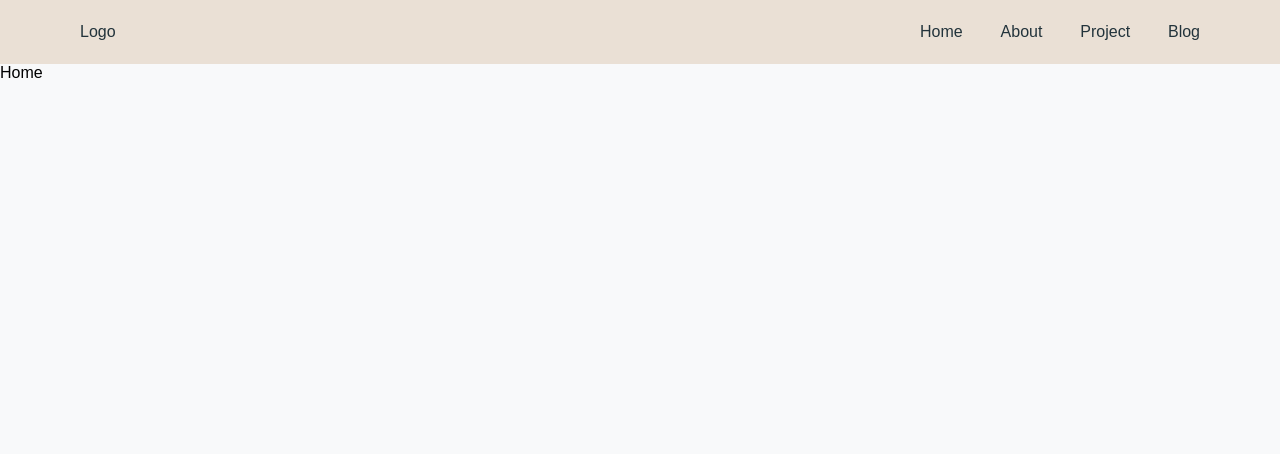
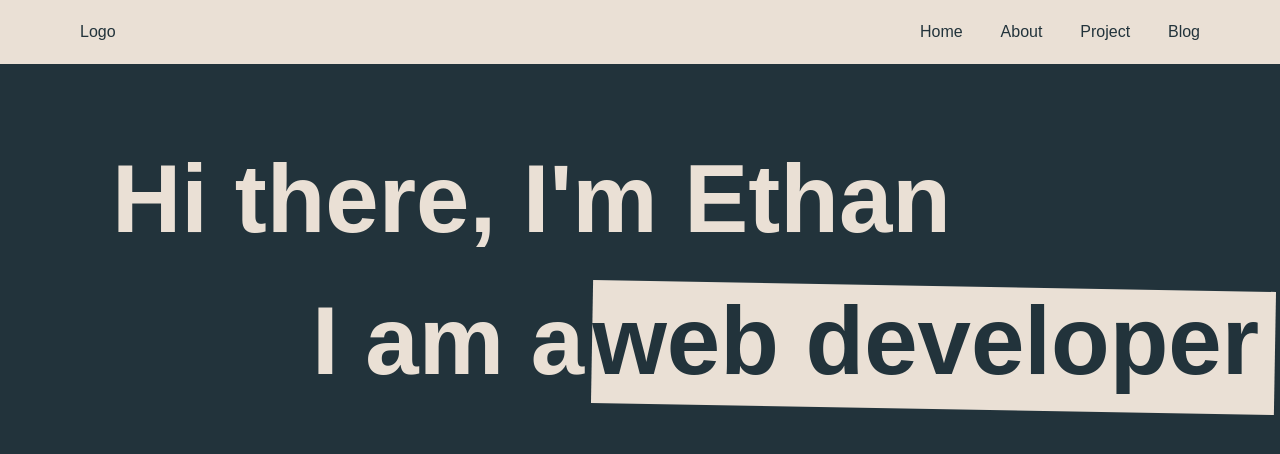
Before and after one commit to EthanChenYen-Peng/personal_site_next, a Next.js app: page /home in a window 1280 px wide. Shown: the top 454 px of the page. Built offline with nearby package versions, Linux system fonts and the light colour scheme.

Commit message:
home page style

```diff
--- /dev/null
+++ b/src/pages/home/Home.styled.ts
@@ -0,0 +1,64 @@
+import styled from 'styled-components'
+import { sizes } from '@/utils/constants'
+
+export const Container = styled.div`
+  background-color: var(--secondary-color);
+  color: var(--primary-color);
+  min-height: 100vh;
+
+
+`
+
+export const HeroContainer = styled.div`
+  font-size: 4rem;
+  padding: 5rem 7rem;
+
+  h2:nth-of-type(2) {
+    transform: translateX(200px);
+    margin-top: 2rem;
+  }
+
+  @media(max-width: ${sizes.sm} ) {
+    font-size: 2rem;
+    padding: 2rem 1rem;
+
+    h2:nth-of-type(2) {
+      transform: translateX(0px);
+    }
+  }
+`
+
+export const Highlight = styled.span`
+  position: relative;
+  padding: 0.5rem;
+  color: var(--secondary-color);
+
+  white-space: nowrap;
+  &::before {
+    position: absolute;
+    z-index: -1;
+    content: '';
+    width: 0%;
+    transform: rotate(1deg);
+    height: 100%;
+    background-color: var(--primary-color);
+    animation-name: drawHightlight;
+    animation-duration: 2s;
+    animation-delay: 1s;
+    animation-fill-mode: forwards;
+  }
+
+
+  @media(max-width: ${sizes.sm} ) {
+
+  }
+  @keyframes drawHightlight {
+    from {
+      width: 0%;
+    }
+
+    to {
+      width: 100%;
+    }
+  }
+`
--- a/src/pages/home/index.tsx
+++ b/src/pages/home/index.tsx
@@ -1,10 +1,17 @@
 import type { NextPage } from "next";
+import { Container, HeroContainer, Highlight } from './Home.styled'
 
 const Home: NextPage = () => {
   return (
-    <>
-      Home
-    </>
+    <Container>
+      <HeroContainer>
+        <h2>Hi there, I'm Ethan</h2>
+        <h2>
+          I am a
+          <Highlight>web developer</Highlight>
+        </h2>
+      </HeroContainer>
+    </Container>
   );
 };
 
```
